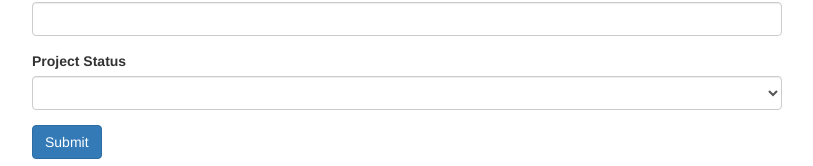
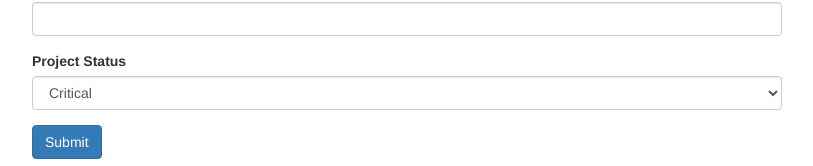
Before and after one commit to c42-angular/forms-reactive-assignment-start, an Angular app: page / in a window 1280 px wide. Shown: the part 127-293 px from the top of the page, without its empty margins (233-1046 px from the left). Built offline with nearby package versions, Linux system fonts and the light colour scheme.

Commit message:
Use FormControl ctor to set default dropdown value - better than setting in HTML

```diff
--- a/src/app/app.component.html
+++ b/src/app/app.component.html
@@ -48,7 +48,7 @@
         <div class="form-group">
           <label for="projectStatus">Project Status</label>
           <select id="projectStatus" class="form-control"
-            formControlName = "projectStatus" [ngModel]="defaultStatus">
+            formControlName = "projectStatus">
             <option *ngFor="let status of projectStatuses"
               [value]="status">{{status}}</option>
           </select>
--- a/src/app/app.component.ts
+++ b/src/app/app.component.ts
@@ -11,7 +11,6 @@ export class AppComponent implements OnInit {
 
   theForm: FormGroup;
   projectStatuses = ['Stable', 'Critical', 'Finished'];
-  defaultStatus = '';
   formValue = {
     'projectName': '',
     'projectEmail': '',
@@ -32,7 +31,7 @@ export class AppComponent implements OnInit {
     this.theForm = new FormGroup({
       'projectName': new FormControl(null, Validators.required, this.userNameCheckAsync),
       'projectMail': new FormControl(null, [Validators.required, Validators.email]),
-      'projectStatus': new FormControl(null)
+      'projectStatus': new FormControl('Critical')
     });
   }
 
```
